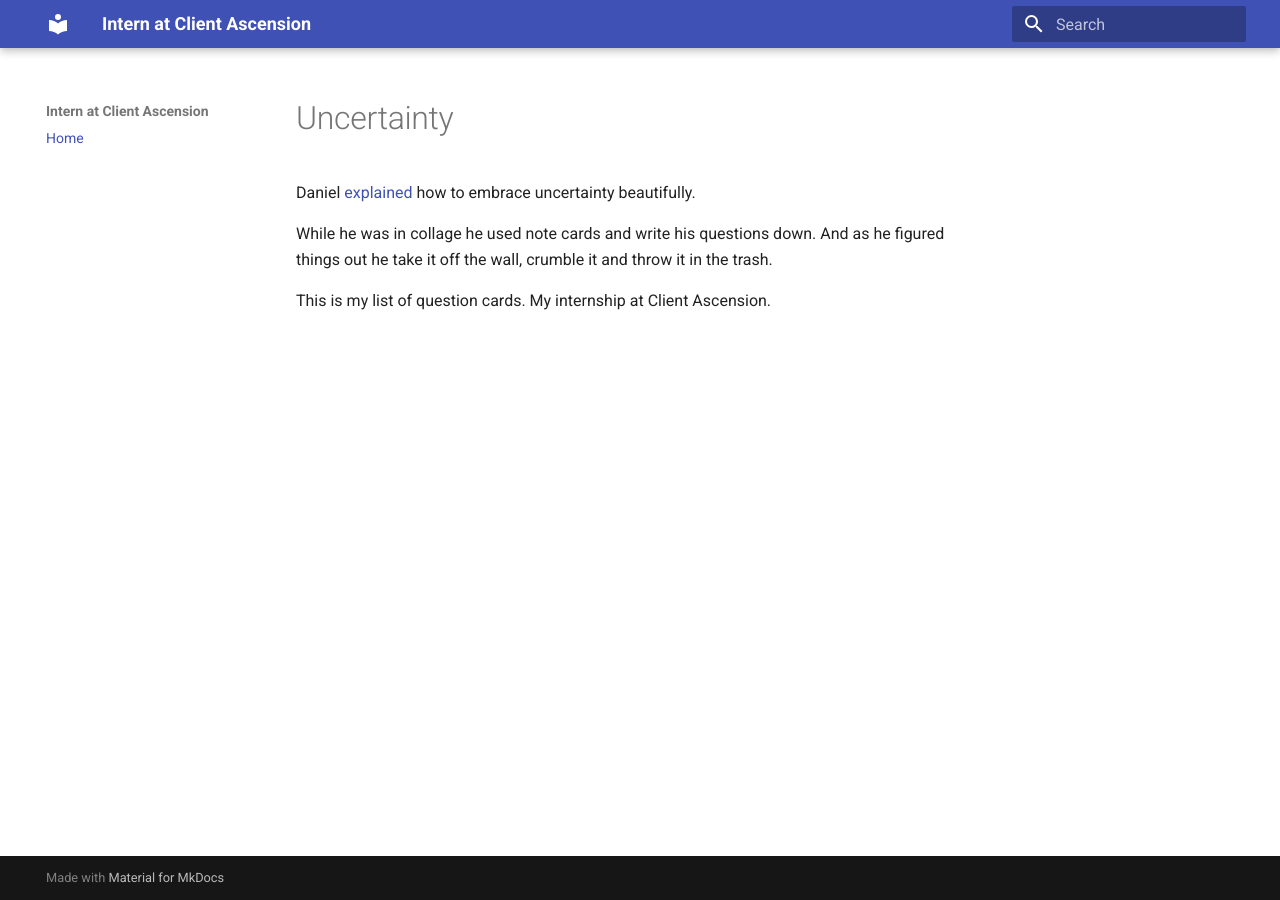
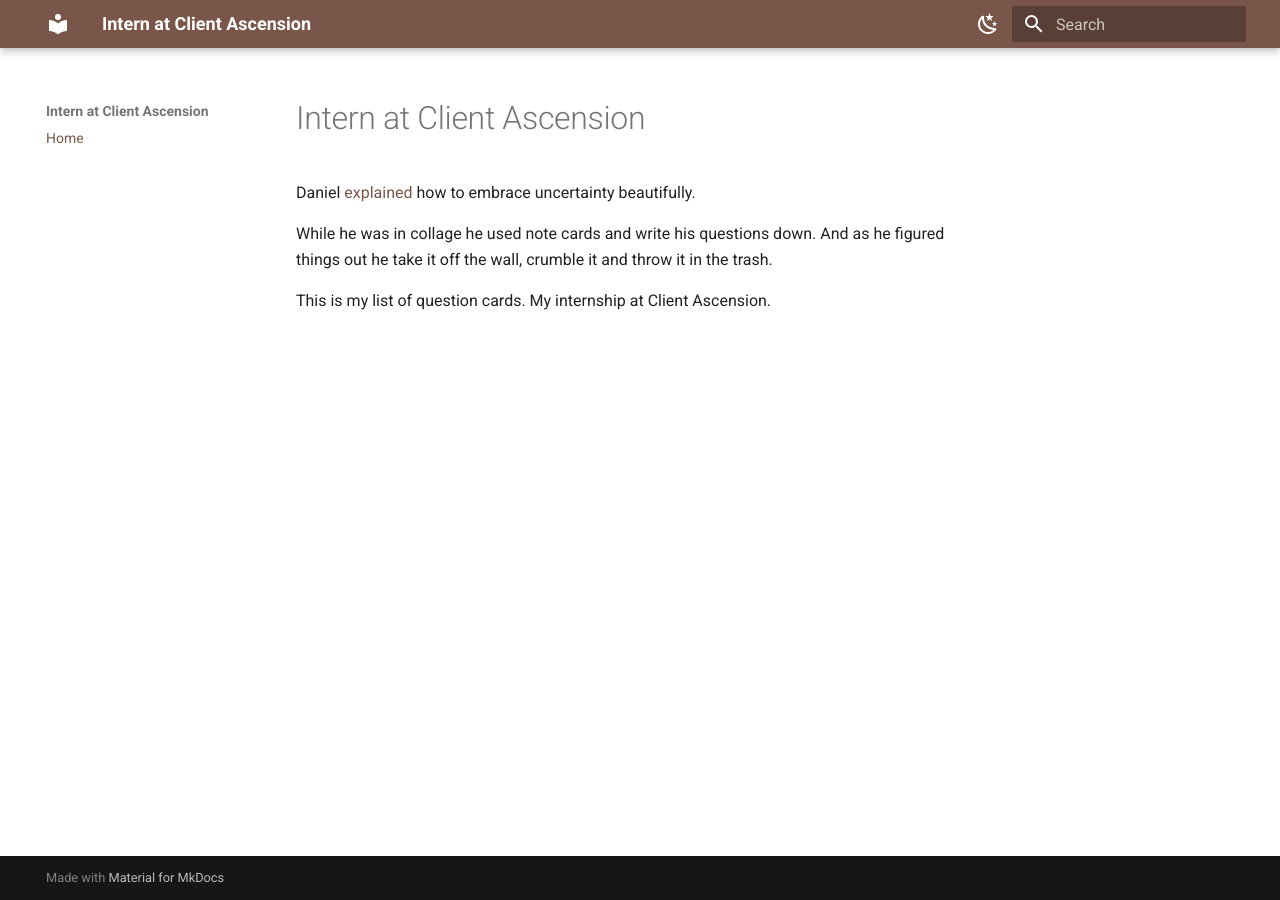
Before and after one commit to kantarcise/stopbeingpoor, an MkDocs documentation site: the page built from docs/index.md, in a window 1280 px wide. Built offline with MkDocs 1.6.1 and Material for MkDocs 9.7.7, drawn with Linux system fonts in a browser that asks for light colours.

```diff
--- a/docs/index.md
+++ b/docs/index.md
@@ -1,4 +1,4 @@
-# Uncertainty
+# Intern at Client Ascension
 
 Daniel [explained](https://www.youtube.com/watch?v=eZWoYgLnjaM) how to embrace uncertainty beautifully.
 
--- a/mkdocs.yml
+++ b/mkdocs.yml
@@ -1,6 +1,17 @@
 site_name: Intern at Client Ascension
 theme:
   name: material
+  palette:
+    - scheme: default
+      primary: brown
+      toggle:
+        icon: material/weather-night
+        name: Switch to dark mode
 
+    - scheme: slate
+      primary: brown
+      toggle:
+        icon: material/weather-sunny
+        name: Switch to light mode
 nav:
   - Home: index.md
```
